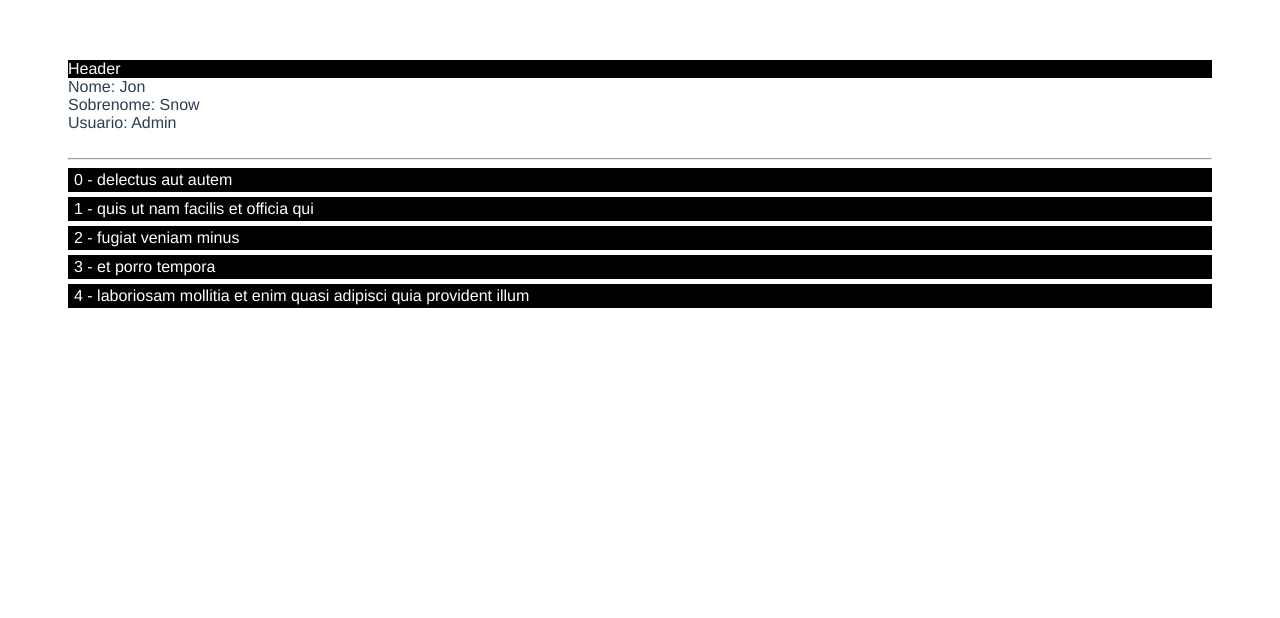
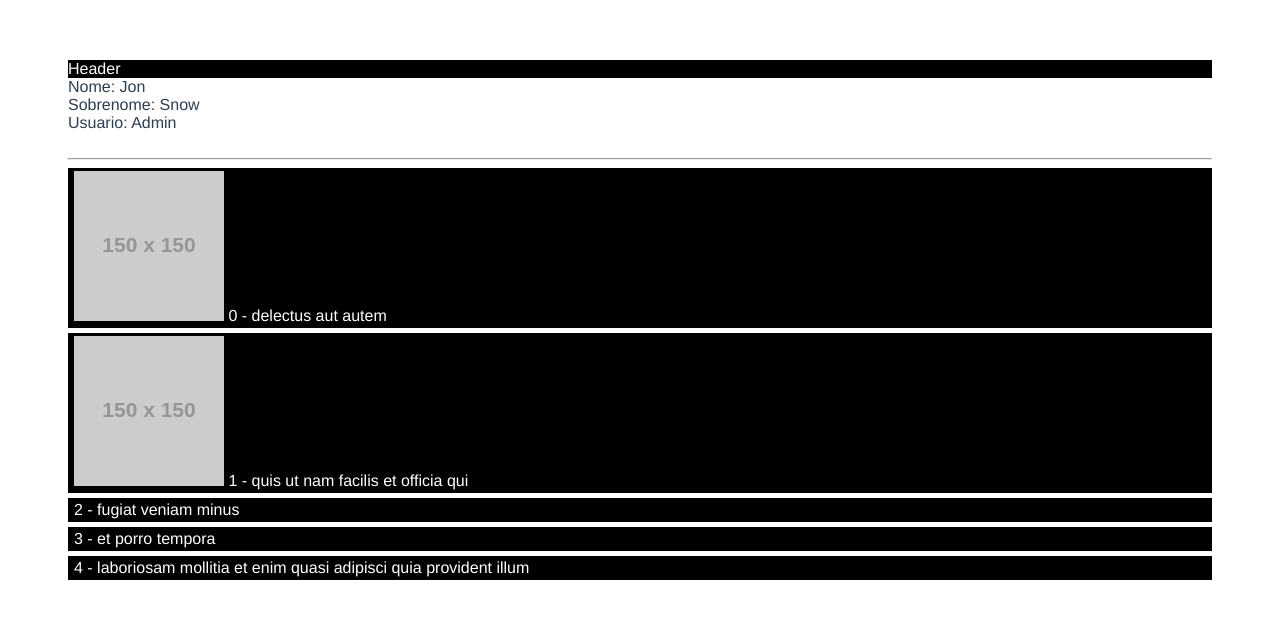
Before and after one commit to Lucio-Gabriel/Vue, a Vue app: page / in a window 1280 px wide. Shown: the top 618 px of the page. Built offline with nearby package versions, Linux system fonts and the light colour scheme.

Commit message:
method v-bind

```diff
--- a/src/components/TheSection.vue
+++ b/src/components/TheSection.vue
@@ -5,6 +5,11 @@
             v-bind:key="obj.id"
             class="todos-item"
         >
+            <img
+                v-if="obj.imgSrc"
+                :src="obj.imgSrc"
+
+            />
             {{ index }} - {{ obj.title }}
         </div>
     </div>
@@ -20,13 +25,15 @@ export default {
                     "userId": 1,
                     "id": 1,
                     "title": "delectus aut autem",
-                    "completed": false
+                    "completed": false,
+                    "imgSrc": "https://placehold.co/150x150/png"
                 },
                 {
                     "userId": 1,
                     "id": 2,
                     "title": "quis ut nam facilis et officia qui",
-                    "completed": false
+                    "completed": false,
+                    "imgSrc": "https://placehold.co/150x150/png"
                 },
                 {
                     "userId": 1,
```
